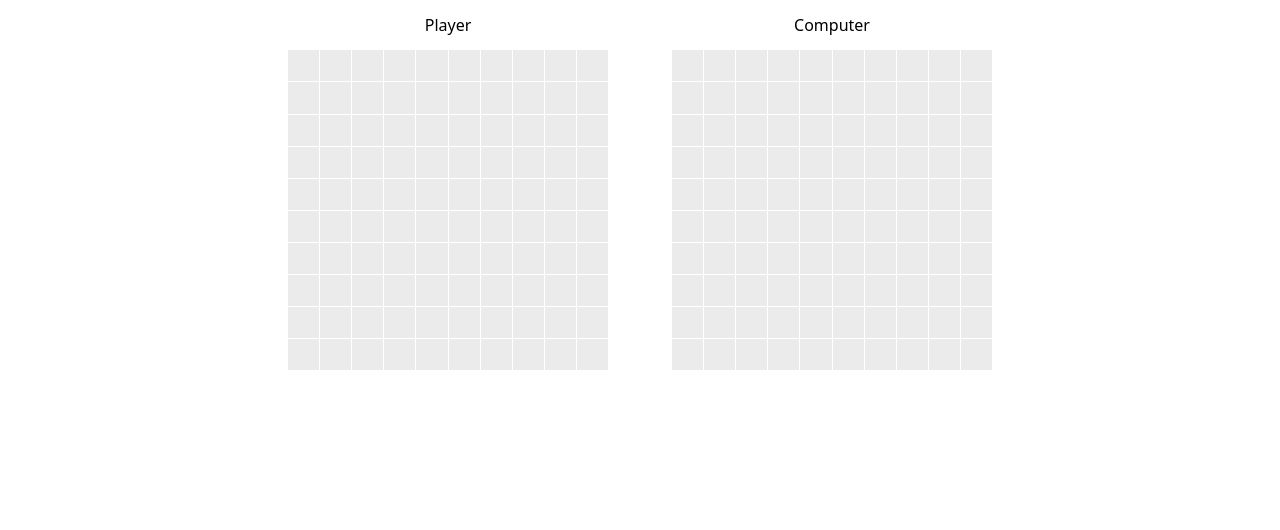
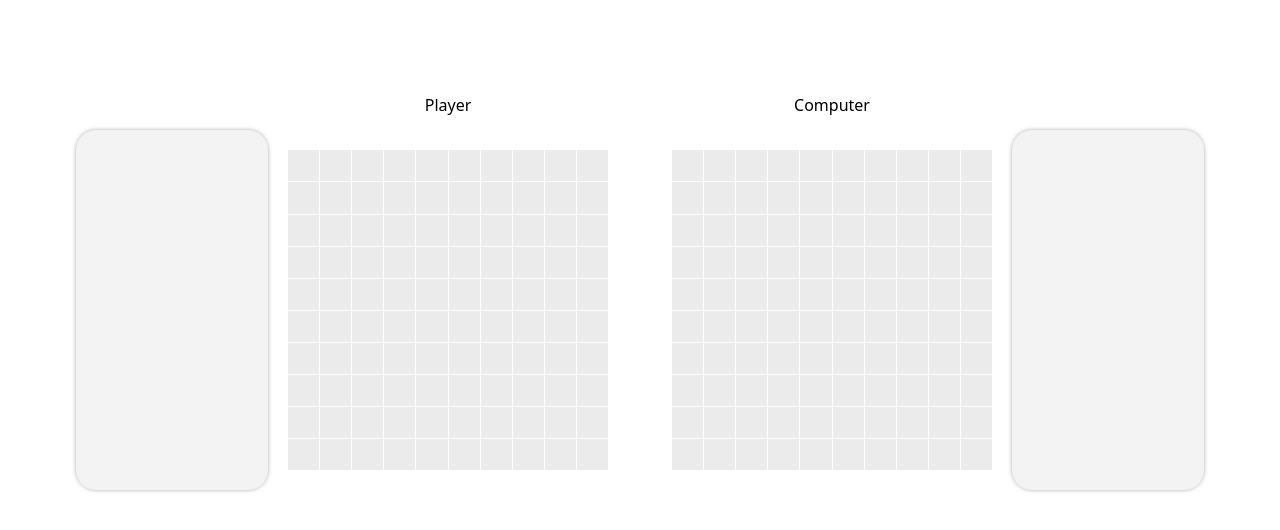
Before and after one commit to ziko1905/battleship, a website built with webpack: page src/template.html in a window 1280 px wide. Built offline with nearby package versions, Linux system fonts and the light colour scheme; what pubsub-js would draw is missing.

Commit message:
Create and style ship containers

```diff
--- a/src/load.js
+++ b/src/load.js
@@ -5,6 +5,8 @@ export function createGrids (firstPlyName, scndPlyName) {
     const rightGrid = new Grid()
     const leftName = document.createElement("p");
     const rightName = document.createElement("p");
+    const leftContainer = new ShipContainer()
+    const rightContainer = new ShipContainer()
 
     leftDiv.className = "playing-div"
     leftDiv.id = "left-playing-div"
@@ -16,8 +18,10 @@ export function createGrids (firstPlyName, scndPlyName) {
 
     leftDiv.appendChild(leftGrid.getElement())
     leftDiv.appendChild(leftName)
+    leftDiv.appendChild(leftContainer.getElement())
     rightDiv.appendChild(rightGrid.getElement())
     rightDiv.appendChild(rightName)
+    rightDiv.appendChild(rightContainer.getElement())
 
     document.querySelector(".content").appendChild(leftDiv)
     document.querySelector(".content").appendChild(rightDiv)
@@ -43,4 +47,14 @@ class Grid {
     }
 }
 
+class ShipContainer {
+    constructor () {
+        this.container = document.createElement("div")
+        this.container.className = "ship-container"
+    }
+    getElement () {
+        return this.container
+    }
+}
+
 createGrids("Player", "Computer")
--- a/src/styles.css
+++ b/src/styles.css
@@ -11,6 +11,18 @@
   grid-template-columns: auto auto;
   grid-template-rows: auto auto;
   justify-items: center;
+  align-items: center;
+  gap: 0 20px;
+
+  margin-top: 10vh;
+}
+
+.ship-container {
+  background-color: #f3f3f3;
+  width: 15vw;
+  height: 45vh;
+  border-radius: 20px;
+  box-shadow: 0 0 6px -3px;
 }
 
 #left-playing-div p {
@@ -23,9 +35,19 @@
   grid-row: 2;
 }
 
+#left-playing-div .ship-container {
+  grid-row: 2;
+  grid-column: 1;
+}
+
 #right-playing-div .main-grid-div {
   grid-column: 1;
   grid-row: 2;
+}
+
+#right-playing-div .ship-container {
+  grid-row: 2;
+  grid-column: 2;
 }
 
 .main-grid-div {
```
